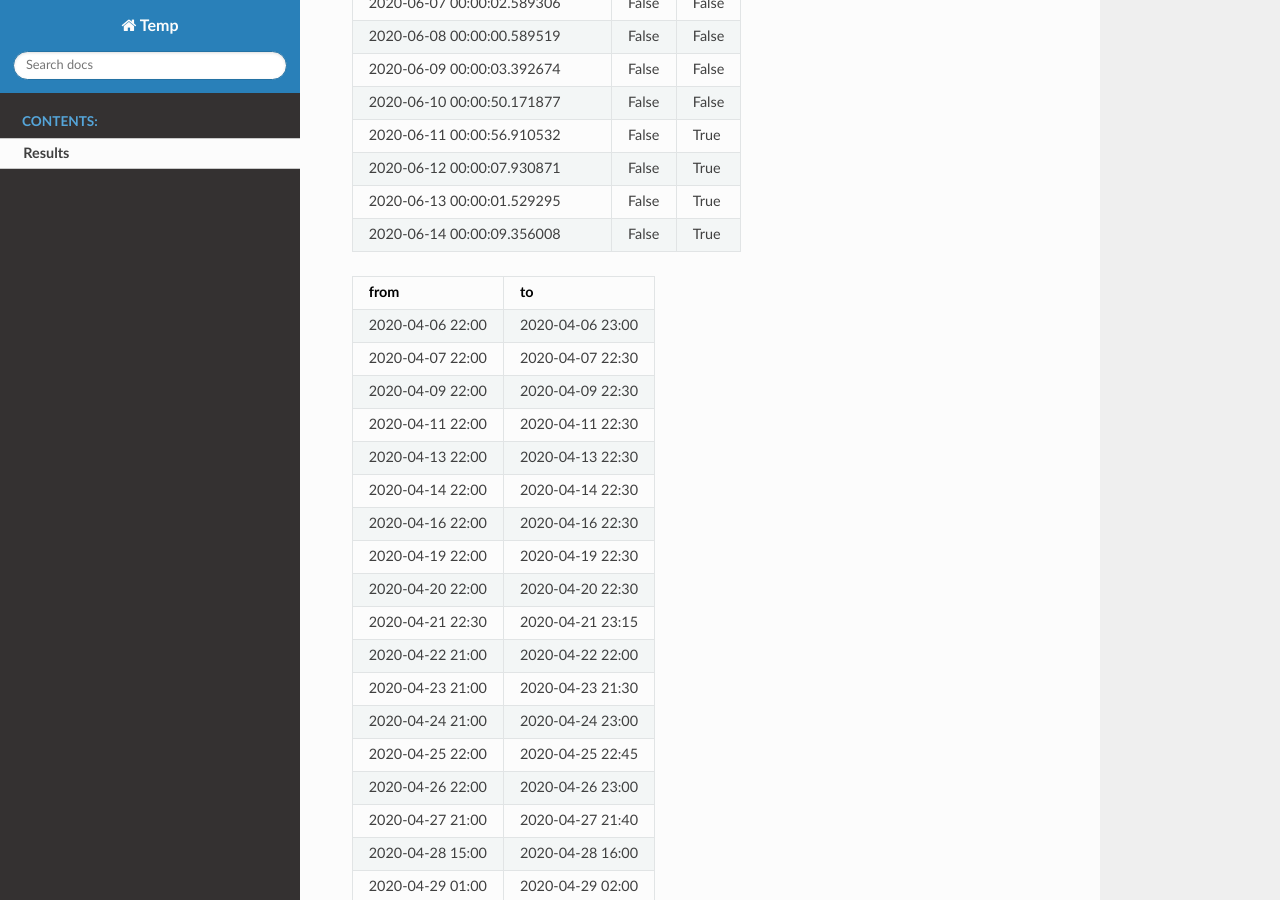
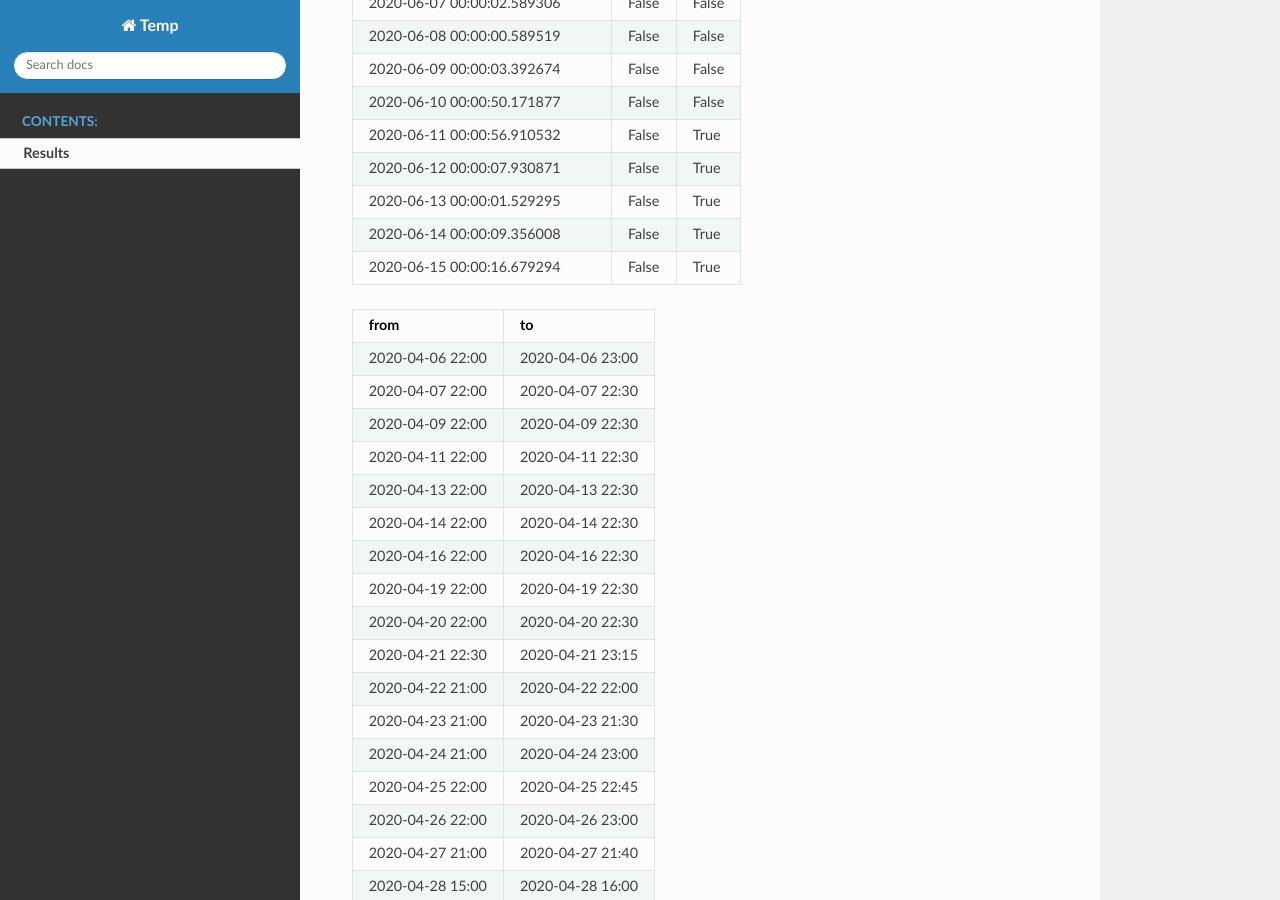
Before and after one commit to shlomow/queries-results, a Sphinx documentation site: the page built from source/results.rst, in a window 1280 px wide and 900 px high, scrolled down 2201 px. Built offline with Sphinx 7.4.7 and the Read the Docs theme 2.0.0, drawn with Linux system fonts in a browser that asks for light colours.

Commit message:
update results

```diff
--- a/source/results.rst
+++ b/source/results.rst
@@ -75,6 +75,7 @@ third experiment: 2.06.2020
    2020-06-12 00:00:07.930871, False, True
    2020-06-13 00:00:01.529295, False, True
    2020-06-14 00:00:09.356008, False, True
+   2020-06-15 00:00:16.679294, False, True
 
 .. csv-table::
    :header: "from", "to"
```
Also changed, not shown: results.json (+1 -1 lines).
